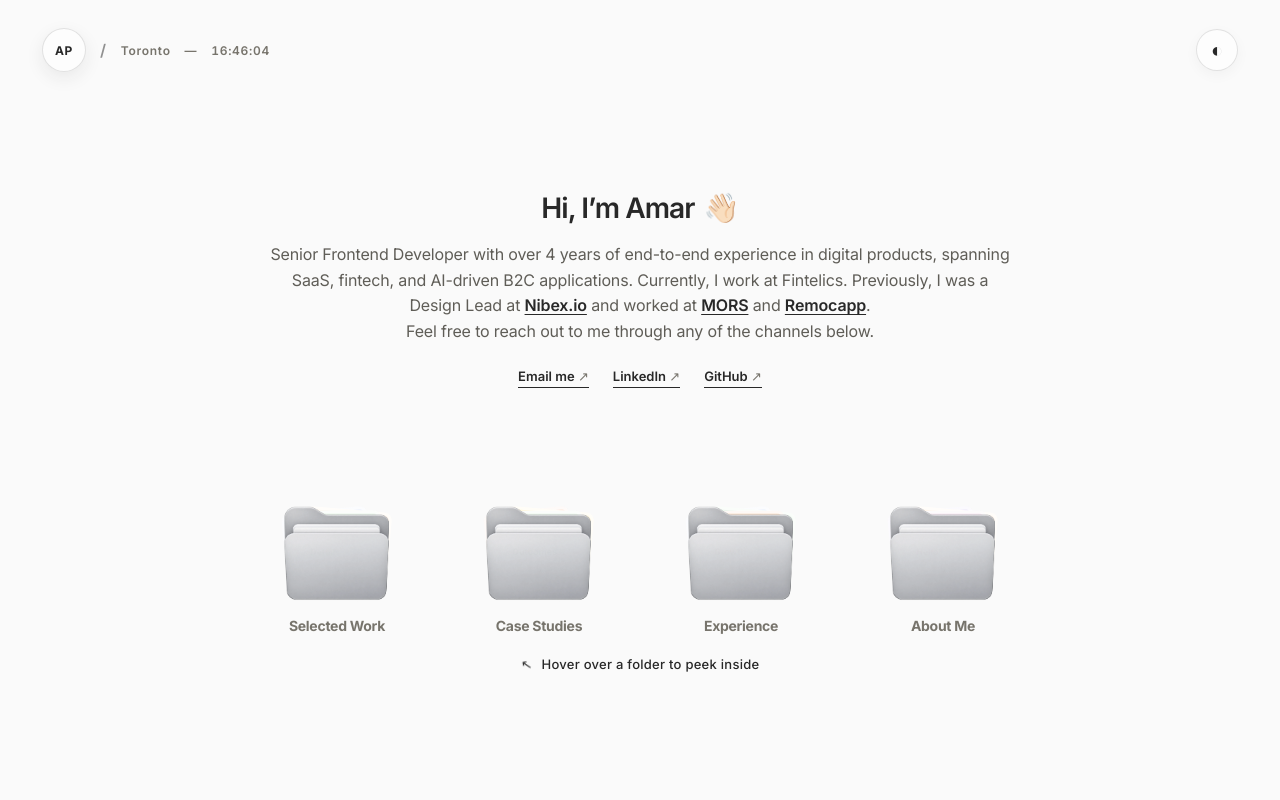
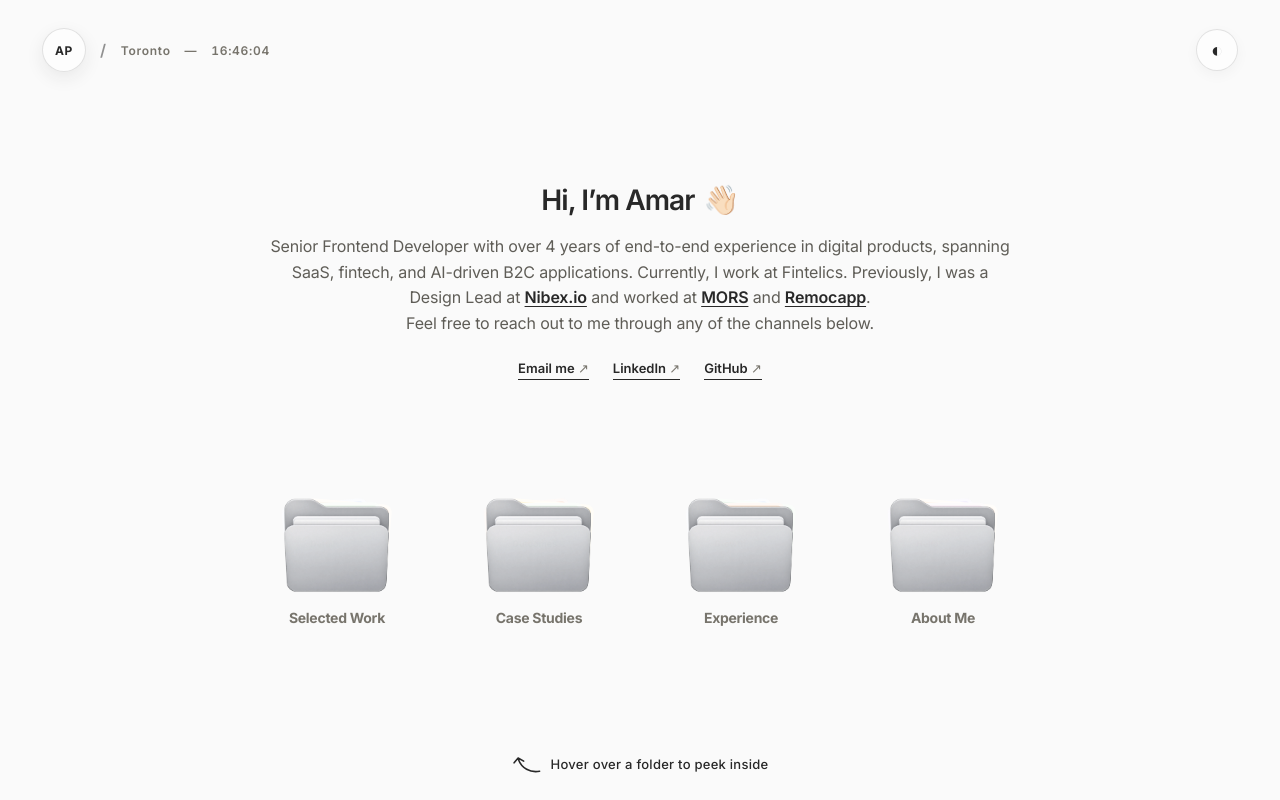
Before and after one commit to amarmanhala/amarpreet, a React (Vite) app: page / in a window 1280 px wide. Built offline with nearby package versions, Linux system fonts and the light colour scheme.

Commit message:
Move folder hint to page bottom

```diff
--- a/src/App.css
+++ b/src/App.css
@@ -13,7 +13,7 @@ body { background: var(--paper); color: var(--ink); transition: color .25s, back
 .theme-toggle:hover { transform: rotate(16deg) scale(1.09); border-color: rgba(102,137,199,.45); background: rgba(102,137,199,.1); box-shadow: 0 9px 22px rgba(35,45,65,.14); }
 .theme-toggle:active { transform: rotate(8deg) scale(.96); }
 .theme-toggle:focus-visible, a:focus-visible { outline: 2px solid #6689c7; outline-offset: 4px; }
-.home { flex: 1; width: 100%; min-height: 0; display: flex; flex-direction: column; justify-content: center; align-items: center; padding: 24px 36px; }
+.home { position: relative; flex: 1; width: 100%; min-height: 0; display: flex; flex-direction: column; justify-content: center; align-items: center; padding: 24px 36px 78px; }
 .intro { width: min(760px,100%); text-align: center; transform: translateY(-36px); }
 .eyebrow { margin: 0 0 20px; color: var(--muted); font-size: 13px; font-weight: 600; letter-spacing: .08em; text-transform: uppercase; }
 .greeting { margin: 0; color: var(--ink); font-size: clamp(24px,2.2vw,32px); font-weight: 600; letter-spacing: -.035em; line-height: 1.15; }
@@ -55,8 +55,8 @@ body { background: var(--paper); color: var(--ink); transition: color .25s, back
 .folder-card:hover .paper-back, .folder-card:focus-visible .paper-back { transform: translate(-22%,-66%) rotate(-10deg) scale(1.02); transition-delay: 0s; }
 .folder-card:hover .paper-middle, .folder-card:focus-visible .paper-middle { transform: translate(18%,-76%) rotate(8deg) scale(1.02); transition-delay: .07s; }
 .folder-card:hover .paper-front, .folder-card:focus-visible .paper-front { transform: translateY(-58%) rotate(-1deg) scale(1.02); transition-delay: .14s; }
-.hover-hint { margin: 22px 0 0; color: var(--ink); font-size: 13px; font-weight: 500; letter-spacing: .02em; opacity: 1; }
-.hover-hint span { display: inline-block; margin-right: 6px; transform: rotate(-10deg); }
+.hover-hint { position: absolute; bottom: 24px; left: 50%; display: flex; align-items: center; gap: 9px; width: max-content; margin: 0; color: var(--ink); font-size: 13px; font-weight: 500; letter-spacing: .02em; transform: translateX(-50%); }
+.hover-hint svg { width: 30px; height: 25px; overflow: visible; fill: none; stroke: currentColor; stroke-width: 1.8; stroke-linecap: round; stroke-linejoin: round; transform: rotate(-5deg); }
 .interior { flex: 1; width: min(1080px,calc(100% - 72px)); margin: 0 auto; padding: 76px 0 110px; animation: page-in .45s ease both; }
 @keyframes page-in { from { opacity: 0; transform: translateY(10px); } }
 .interior-heading { width: min(800px,100%); }
@@ -91,14 +91,14 @@ body { background: var(--paper); color: var(--ink); transition: color .25s, back
 .about-panel p { margin: 0 0 24px; color: var(--muted); font-size: 18px; line-height: 1.7; }
 .about-panel a { display: inline-block; margin-top: 20px; font-size: 14px; font-weight: 600; }
 @media (max-width:900px) {
-  .site-header { padding: 22px 24px; } .home { padding: 48px 22px 36px; } .intro { transform: translateY(-20px); }
+  .site-header { padding: 22px 24px; } .home { padding: 48px 22px 76px; } .intro { transform: translateY(-20px); }
   .folder-grid { grid-template-columns: repeat(2,minmax(0,1fr)); width: min(420px,100%); gap: 34px 20px; margin-top: 72px; }
   .folder-visual { max-width: 120px; } .project { grid-template-columns: 1fr; } .project:nth-child(even) .project-art { order: 0; }
   .about-panel { grid-template-columns: 1fr; padding: 34px; } .about-monogram { min-height: 260px; }
 }
 @media (max-width:560px) {
   .site-header { padding: 18px; } .identity { gap: 9px; } .avatar { width: 38px; height: 38px; } .place { display: none; }
-  .clock { font-size: 10px; } .theme-toggle { width: 38px; height: 38px; } .home { justify-content: flex-start; padding-top: 48px; }
+  .clock { font-size: 10px; } .theme-toggle { width: 38px; height: 38px; } .home { justify-content: flex-start; padding: 48px 22px 36px; }
   .intro { transform: none; } .bio { font-size: 15px; } .social-links { gap: 15px; flex-wrap: wrap; }
   .folder-grid { gap: 32px 12px; margin-top: 64px; } .folder-visual { max-width: 104px; } .hover-hint { display: none; }
   .interior { width: calc(100% - 36px); padding-top: 48px; }
--- a/src/App.tsx
+++ b/src/App.tsx
@@ -78,7 +78,13 @@ function Home() {
       <section className="folder-grid" aria-label="Explore portfolio">
         {folders.map((folder, index) => <Folder key={folder.title} folder={folder} index={index} />)}
       </section>
-      <p className="hover-hint"><span>↖</span> Hover over a folder to peek inside</p>
+      <p className="hover-hint">
+        <svg viewBox="0 0 34 28" aria-hidden="true">
+          <path d="M31 24C20 25 11 19 8 8" />
+          <path d="M3 12 8 7l6 4" />
+        </svg>
+        Hover over a folder to peek inside
+      </p>
     </main>
   )
 }
```
